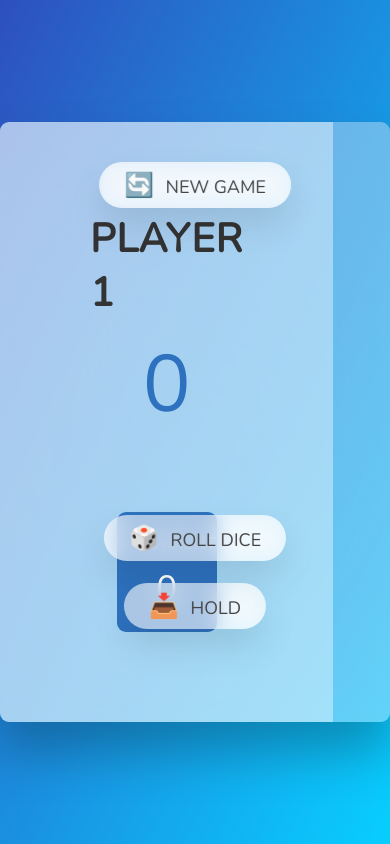
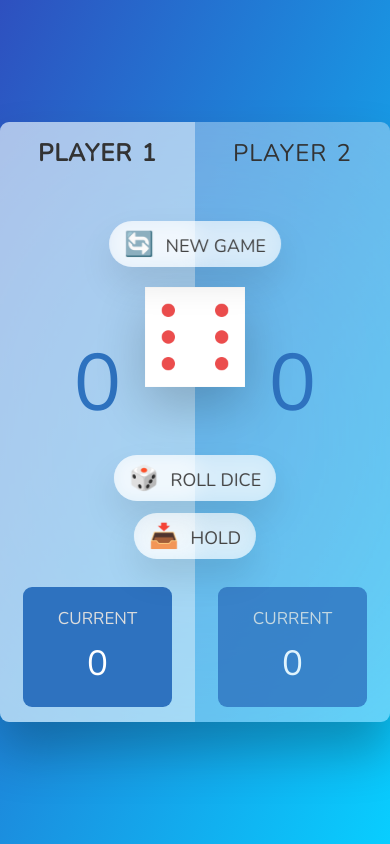
Before and after one commit to adrianstroescu/classic-pig-game, a plain HTML site: page index.html in a window 390 px wide. Both pictures are taken after a click on the button "🎲 ROLL DICE". Drawn offline with nearby package versions, Linux system fonts and the light colour scheme.

Commit message:
mobile style fix

```diff
--- a/script.js
+++ b/script.js
@@ -3,17 +3,22 @@
 // Selecting elements
 const score0EL = document.querySelector('#score--0');
 const score1EL = document.getElementById('score--1');
-const diceEL = document.querySelector('.dice');
-const btnNew = document.querySelector('btn--new');
-const btnRoll = document.querySelector('btn--roll');
-const btnHold = document.querySelector('btn--hold');
+const diceEl = document.querySelector('.dice');
+const btnNew = document.querySelector('.btn--new');
+const btnRoll = document.querySelector('.btn--roll');
+const btnHold = document.querySelector('.btn--hold');
 
 // Starting conditions
 score0EL.textContent = 0;
 score1EL.textContent = 0;
-diceEL.classList.add('hidden');
+diceEl.classList.add('hidden');
 
 // Rolling dice functionality
 btnRoll.addEventListener('click', function () {
+  // 1. Generating a random dice roll
   const dice = Math.trunc(Math.random() * 6) + 1;
+
+  // 2. Display dice
+  diceEl.classList.remove('hidden');
+  diceEl.src = `dice-${dice}.png`;
 });
--- a/style.css
+++ b/style.css
@@ -169,3 +169,30 @@ main {
 .hidden {
   display: none;
 }
+
+@media only screen and (max-width: 767px) {
+  .player {
+    padding: 15px;
+  }
+  .name {
+    font-size: 24px;
+  }
+  .btn {
+    padding: 0.7rem 1.5rem;
+  }
+  .score {
+    margin-top: auto;
+  }
+  .btn--new {
+    top: 99px;
+  }
+  .btn--roll {
+    top: 33.3rem;
+  }
+  .btn--hold {
+    top: 39.1rem;
+  }
+  .current {
+    width: 90%;
+  }
+}
```
